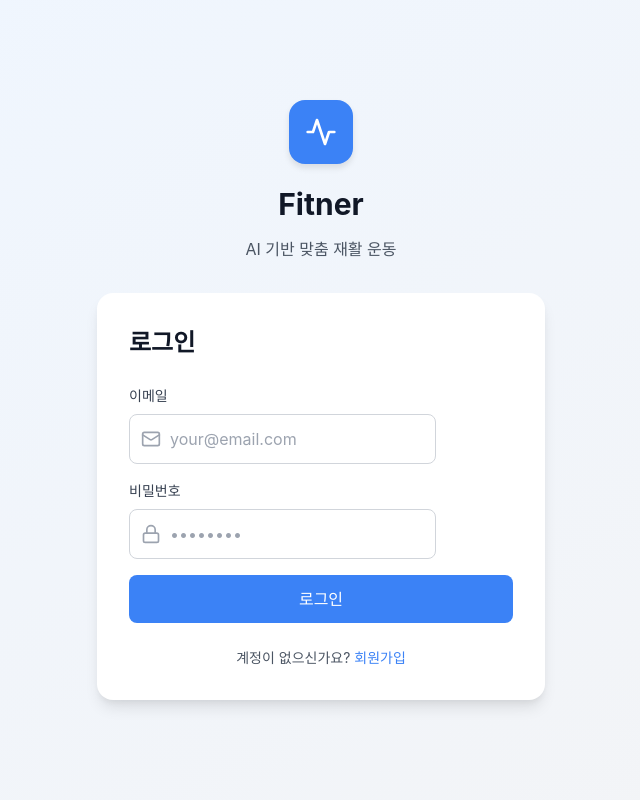
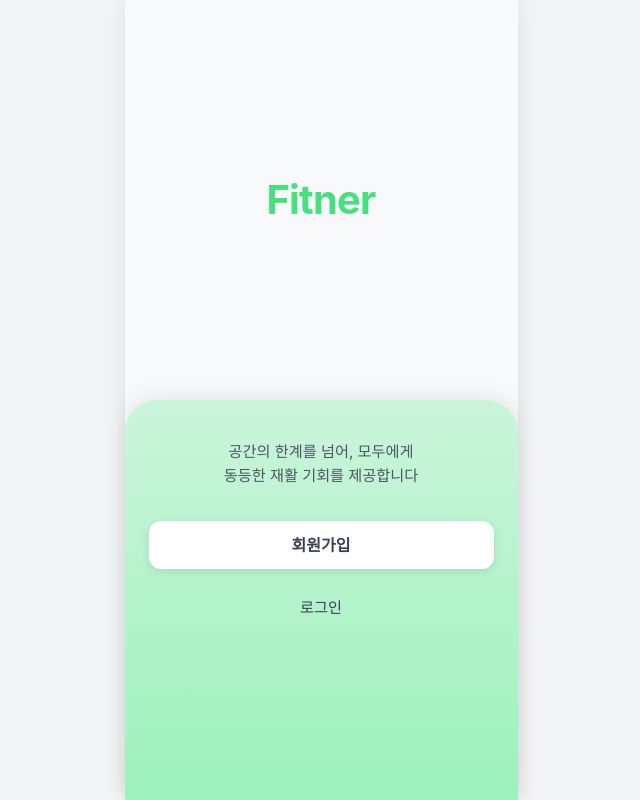
Before and after one commit to SRHS-SPAM/fitpro, a React (Vite) app in the folder frontend/: page / in a window 1280 px wide. Before the commit this address led to /login. Shown: the whole page, without its empty margins (319-959 px from the left). Built offline with nearby package versions, Linux system fonts and the light colour scheme.

Commit message:
startpage

```diff
--- a/frontend/src/App.jsx
+++ b/frontend/src/App.jsx
@@ -1,5 +1,6 @@
 import { Routes, Route, Navigate } from 'react-router-dom';
 import { useState, useEffect } from 'react';
+import StartPage from './pages/StartPage';
 import HomePage from './pages/HomePage';
 import LoginPage from './pages/LoginPage';
 import RegisterPage from './pages/RegisterPage';
@@ -16,14 +17,11 @@ function App() {
   const [user, setUser] = useState(null);
   const [loading, setLoading] = useState(true);
 
-  // ✅ 수정: localStorage 제거, DB에서 가져온 데이터만 사용
   const [myExercises, setMyExercises] = useState([]);
 
   useEffect(() => {
     checkAuth();
   }, []);
-
-
 
   const checkAuth = async () => {
     const token = localStorage.getItem('access_token');
@@ -32,7 +30,7 @@ function App() {
         const response = await authAPI.getCurrentUser();
         setUser(response.data);
 
-        // ✅ 추가: 로그인 시 '내 운동' 목록을 DB에서 불러오기
+        // 로그인 시 '내 운동' 목록을 DB에서 불러오기
         await loadMyExercises();
       } catch (error) {
         console.error('Auth check failed:', error);
@@ -42,20 +40,17 @@ function App() {
     setLoading(false);
   };
 
-  // ✅ 새로 추가: DB에서 '내 운동' 목록 불러오기
+  // DB에서 '내 운동' 목록 불러오기
   const loadMyExercises = async () => {
     try {
-      // 👇 [수정] 인자(1, 100) 제거
       const response = await exerciseAPI.getMyExercises();
-
-      // 백엔드 응답이 { "exercises": [...] } 형태이므로 이 부분은 올바릅니다.
       setMyExercises(response.data.exercises || []);
     } catch (error) {
       console.error('Failed to load my exercises:', error);
     }
   };
 
-  // ✅ 수정: API 호출 후 state 업데이트
+  // API 호출 후 state 업데이트
   const addMyExercise = async (exerciseToAdd) => {
     try {
       await exerciseAPI.saveExercise(exerciseToAdd.exercise_id);
@@ -70,7 +65,7 @@ function App() {
     }
   };
 
-  // ✅ 새로 추가: 운동 삭제 함수
+  // 운동 삭제 함수
   const removeMyExercise = async (exerciseId) => {
     try {
       await exerciseAPI.deleteExercise(exerciseId);
@@ -79,13 +74,12 @@ function App() {
       setMyExercises(prev => prev.filter(ex => ex.exercise_id !== exerciseId));
     } catch (error) {
       console.error('Failed to delete exercise:', error);
-      throw error; // 에러를 다시 던져서 MyExercisePage에서 처리하도록
+      throw error;
     }
   };
 
   const handleLogout = () => {
     localStorage.removeItem('access_token');
-    // ✅ 수정: localStorage의 myExercises 제거 불필요 (이미 사용 안 함)
     setUser(null);
     setMyExercises([]);
   };
@@ -103,23 +97,48 @@ function App() {
 
   return (
     <Routes>
-      <Route path="/login" element={user ? <Navigate to="/" /> : <LoginPage setUser={setUser} />} />
-      <Route path="/register" element={user ? <Navigate to="/" /> : <RegisterPage setUser={setUser} />} />
-      <Route path="/onboarding" element={user ? <OnboardingPage user={user} setUser={setUser} /> : <Navigate to="/login" />} />
-      <Route path="/records/:recordId" element={user ? <RecordDetailPage /> : <Navigate to="/login" />} />
-      <Route path="/" element={user ? <HomePage user={user} setUser={setUser} /> : <Navigate to="/login" />} />
-      <Route path="/exercise/:exerciseId" element={user ? <ExercisePage user={user} /> : <Navigate to="/login" />} />
-      <Route path="/records" element={user ? <RecordsPage user={user} /> : <Navigate to="/login" />} />
-      <Route path="/info" element={user ? <InfoPage user={user} onLogout={handleLogout} /> : <Navigate to="/login" />} />
+      <Route
+        path="/"
+        element={user ? <HomePage user={user} setUser={setUser} /> : <StartPage />}
+      />
 
-      <Route path="/exercise-selection" element={
-        user ? <ExerciseSelectionPage myExercises={myExercises} addMyExercise={addMyExercise} /> : <Navigate to="/login" />
-      } />
+      <Route
+        path="/login"
+        element={user ? <Navigate to="/" /> : <LoginPage setUser={setUser} />}
+      />
+      <Route
+        path="/register"
+        element={user ? <Navigate to="/" /> : <RegisterPage setUser={setUser} />}
+      />
 
-      {/* ✅ 수정: removeMyExercise props 추가 */}
-      <Route path="/my-exercises" element={
-        user ? <MyExercisePage myExercises={myExercises} removeMyExercise={removeMyExercise} /> : <Navigate to="/login" />
-      } />
+      <Route
+        path="/onboarding"
+        element={user ? <OnboardingPage user={user} setUser={setUser} /> : <Navigate to="/" />}
+      />
+      <Route
+        path="/exercise/:exerciseId"
+        element={user ? <ExercisePage user={user} /> : <Navigate to="/" />}
+      />
+      <Route
+        path="/records"
+        element={user ? <RecordsPage user={user} /> : <Navigate to="/" />}
+      />
+      <Route
+        path="/records/:recordId"
+        element={user ? <RecordDetailPage /> : <Navigate to="/" />}
+      />
+      <Route
+        path="/info"
+        element={user ? <InfoPage user={user} onLogout={handleLogout} /> : <Navigate to="/" />}
+      />
+      <Route
+        path="/exercise-selection"
+        element={user ? <ExerciseSelectionPage myExercises={myExercises} addMyExercise={addMyExercise} /> : <Navigate to="/" />}
+      />
+      <Route
+        path="/my-exercises"
+        element={user ? <MyExercisePage myExercises={myExercises} removeMyExercise={removeMyExercise} /> : <Navigate to="/" />}
+      />
     </Routes>
   );
 }
--- /dev/null
+++ b/frontend/src/pages/StartPage.css
@@ -0,0 +1,134 @@
+    /* Start Page Wrapper - iPhone 16 크기 (393px × 852px) */
+    .start-page-wrapper {
+    min-height: 100vh;
+    max-width: 393px; /* ✅ iPhone 16 너비 */
+    margin: 0 auto; /* ✅ 중앙 정렬 */
+    display: flex;
+    flex-direction: column;
+    background-color: #f8f9fa;
+    position: relative;
+    box-shadow: 0 0 20px rgba(0, 0, 0, 0.1); /* ✅ 양옆 그림자 */
+    }
+
+    /* Header - 상단 로고 영역 */
+    .start-header {
+    flex: 1;
+    display: flex;
+    align-items: center;
+    justify-content: center;
+    padding: 2rem 1.5rem;
+    max-height: 60vh; /* ✅ 로고 영역 최대 높이 제한 */
+    }
+
+    .start-logo {
+    font-size: 2.5rem;
+    font-weight: 700;
+    color: #4ade80; /* 녹색 */
+    margin: 0;
+    letter-spacing: -0.02em;
+    }
+
+    /* Card - 하단 녹색 그라데이션 카드 */
+    .start-card {
+    background: linear-gradient(to bottom, rgba(134, 239, 172, 0.4), rgba(134, 239, 172, 0.8));
+    border-radius: 2rem 2rem 0 0;
+    padding: 2.5rem 1.5rem 2rem;
+    box-shadow: 0 -4px 20px rgba(0, 0, 0, 0.08);
+    min-height: 400px; /* ✅ 최소 높이 설정 */
+    }
+
+    .start-card-content {
+    max-width: 100%;
+    margin: 0 auto;
+    }
+
+    /* Title */
+    .start-title {
+    font-size: 1.5rem;
+    font-weight: 700;
+    color: #374151;
+    text-align: center;
+    margin: 0 0 1rem 0;
+    }
+
+    /* Description */
+    .start-description {
+    font-size: 0.95rem;
+    color: #4b5563;
+    text-align: center;
+    line-height: 1.6;
+    margin: 0 0 2rem 0;
+    }
+
+    /* 회원가입 버튼 */
+    .start-signup-button {
+    width: 100%;
+    height: 3rem;
+    background-color: white;
+    color: #374151;
+    border: none;
+    border-radius: 0.75rem;
+    font-size: 1rem;
+    font-weight: 600;
+    cursor: pointer;
+    transition: all 0.2s ease;
+    box-shadow: 0 2px 8px rgba(0, 0, 0, 0.1);
+    margin-bottom: 1rem;
+    }
+
+    .start-signup-button:hover {
+    background-color: #f9fafb;
+    box-shadow: 0 4px 12px rgba(0, 0, 0, 0.15);
+    transform: translateY(-1px);
+    }
+
+    .start-signup-button:active {
+    transform: translateY(0);
+    }
+
+    /* 로그인 링크 */
+    .start-login-link {
+    width: 100%;
+    height: 3rem;
+    background-color: transparent;
+    color: #374151;
+    border: none;
+    font-size: 0.95rem;
+    font-weight: 500;
+    cursor: pointer;
+    transition: color 0.2s ease;
+    }
+
+    .start-login-link:hover {
+    color: #1f2937;
+    text-decoration: underline;
+    }
+
+    /* 더 작은 화면 대응 (iPhone SE 등) */
+    @media (max-width: 375px) {
+    .start-page-wrapper {
+        max-width: 375px;
+    }
+
+    .start-logo {
+        font-size: 2.25rem;
+    }
+
+    .start-card {
+        padding: 2rem 1.25rem 1.5rem;
+    }
+
+    .start-title {
+        font-size: 1.35rem;
+    }
+
+    .start-description {
+        font-size: 0.9rem;
+    }
+    }
+
+    @media (min-width: 394px) {
+    .start-page-wrapper {
+        max-width: 393px;
+    }
+    }
--- /dev/null
+++ b/frontend/src/pages/StartPage.jsx
@@ -0,0 +1,39 @@
+    import { useNavigate } from 'react-router-dom';
+    import './StartPage.css';
+
+    function StartPage() {
+    const navigate = useNavigate();
+
+    return (
+        <div className="start-page-wrapper">
+        <div className="start-header">
+            <h1 className="start-logo">Fitner</h1>
+        </div>
+
+        <div className="start-card">
+            <div className="start-card-content">
+            <p className="start-description">
+                공간의 한계를 넘어,
+                모두에게<br /> 동등한 재활 기회를 제공합니다
+            </p>
+
+            <button
+                className="start-signup-button"
+                onClick={() => navigate('/register')}
+            >
+                회원가입
+            </button>
+
+            <button
+                className="start-login-link"
+                onClick={() => navigate('/login')}
+            >
+                로그인
+            </button>
+            </div>
+        </div>
+        </div>
+    );
+    }
+
+    export default StartPage;
```
